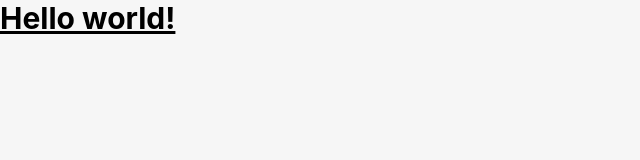
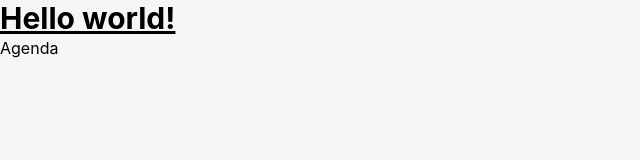
Before and after one commit to Eloya62/runQuest, a React (Create React App) app in the folder my-app/: page /agenda in a window 1280 px wide. Before the commit this address had no page. Shown: the top 160 px of the page, without its empty margins (0-640 px from the left). Built offline with nearby package versions, Linux system fonts and the light colour scheme.

Commit message:
feature: added future pages

```diff
--- /dev/null
+++ b/my-app/src/components/Agenda/Agenda.js
@@ -0,0 +1,8 @@
+import React from 'react';
+import '../../General.css';
+
+export default function Agenda() {
+  return(
+    <h2>Agenda</h2>
+  );
+}
--- /dev/null
+++ b/my-app/src/components/Favorite/Favorite.js
@@ -0,0 +1,8 @@
+import React from 'react';
+import '../../General.css';
+
+export default function Favorite() {
+  return(
+    <h2>Favorite</h2>
+  );
+}
--- a/my-app/src/index.js
+++ b/my-app/src/index.js
@@ -8,6 +8,8 @@ import Preferences from './components/Preferences/Preferences';
 import CreateAccount from './components/CreateAccount/CreateAccount';
 import CreateEvent from './components/CreateEvent/CreateEvent';
 import CreateRace from './components/CreateRace/CreateRace';
+import Agenda from './components/Agenda/Agenda';
+import Favorite from './components/Favorite/Favorite';
 import App from './components/App/App';
 
 
@@ -23,6 +25,8 @@ export default function Index() {
         <Route path="/create-account" element={<CreateAccount />} />
         <Route path="/create-event" element={<CreateEvent />} />
         <Route path="/create-race" element={<CreateRace />} />
+        <Route path="/agenda" element={<Agenda />} />
+        <Route path="/favorite" element={<Favorite />} />
       </Routes>
     </BrowserRouter>
   );
```
